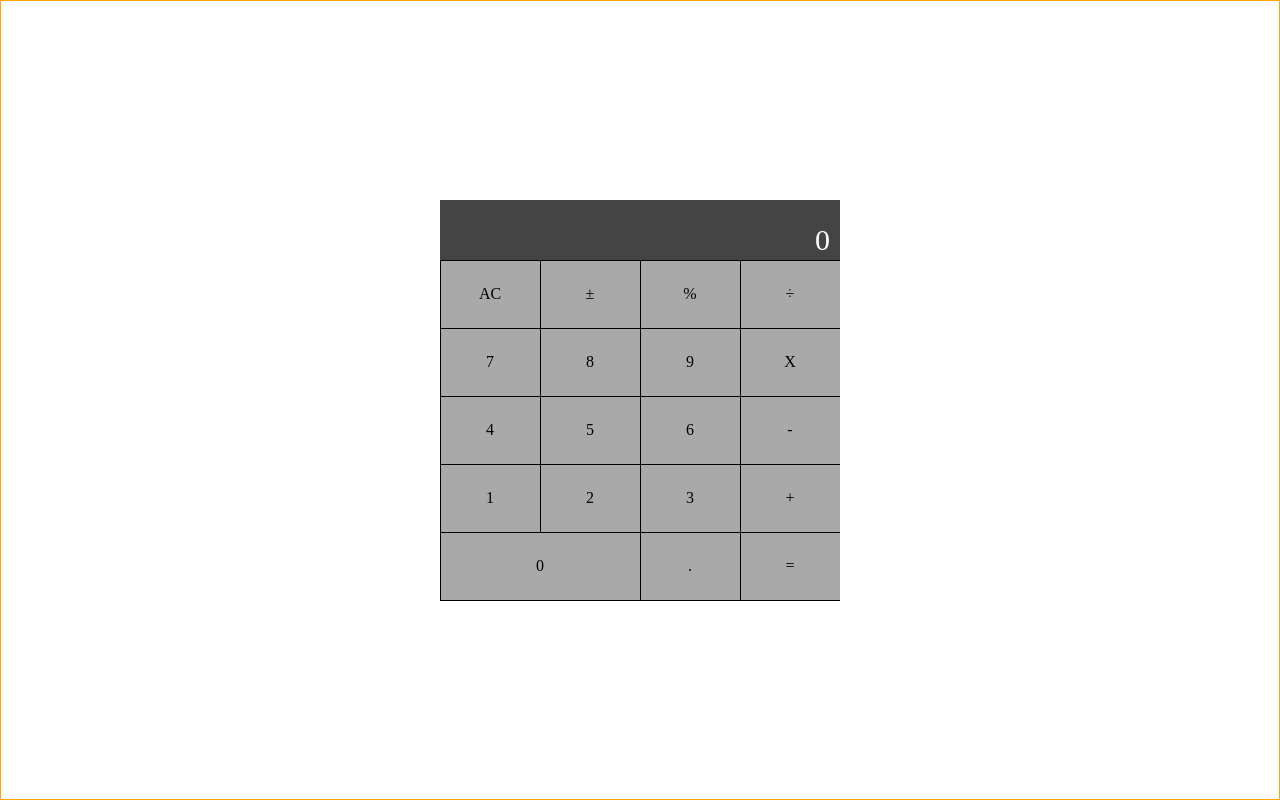
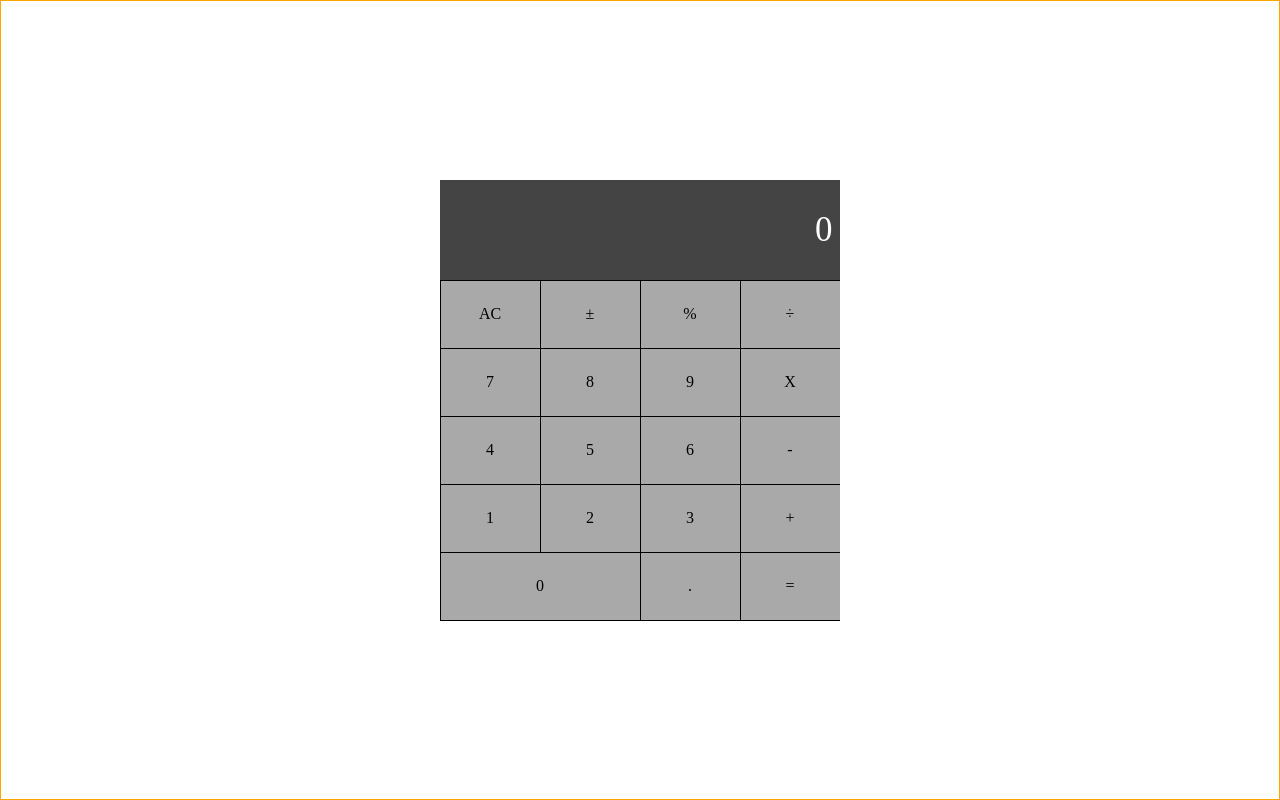
Before and after one commit to nevtay/calculator-react, a React (Vite) app: page / in a window 1280 px wide. Built offline with nearby package versions, Linux system fonts and the light colour scheme.

Commit message:
update layout and colours

```diff
--- a/src/components/Output.css
+++ b/src/components/Output.css
@@ -1,15 +1,24 @@
 .output {
   background: #444;
-  height: 60px;
+  height: 100px;
   display: flex;
-  flex-flow: row-wrap;
-  justify-content: flex-end;
-  align-items: center;
+  flex-flow: column nowrap;
+  justify-content: center;
+  align-items: flex-end;
+}
+
+.currentValue,
+.pendingValue {
+  color: #fff;
+  padding-right: 7.5px;
+}
+
+.pendingValue {
+  margin-bottom: auto;
+  padding-top: 10px;
+  font-size: 17px;
 }
 
 .currentValue {
-  color: #fff;
-  margin-top: 20px;
-  margin-right: 10px;
-  font-size: 30px;
+  font-size: 35px;
 }
```
